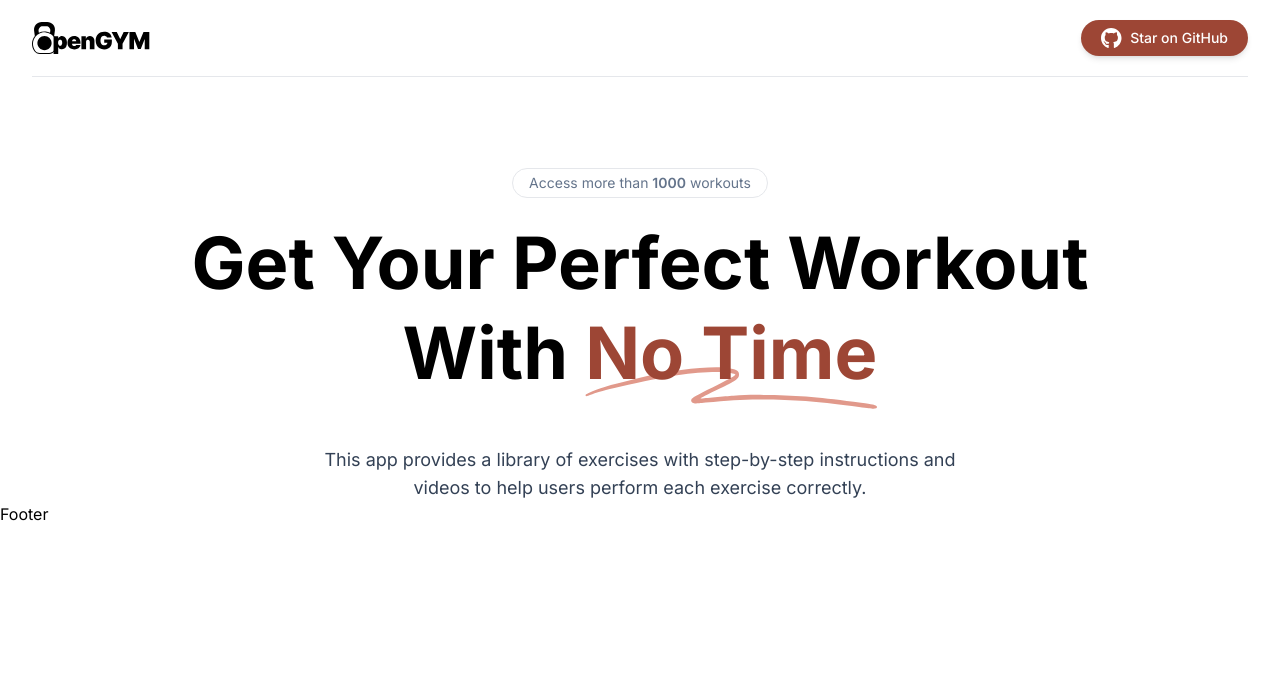
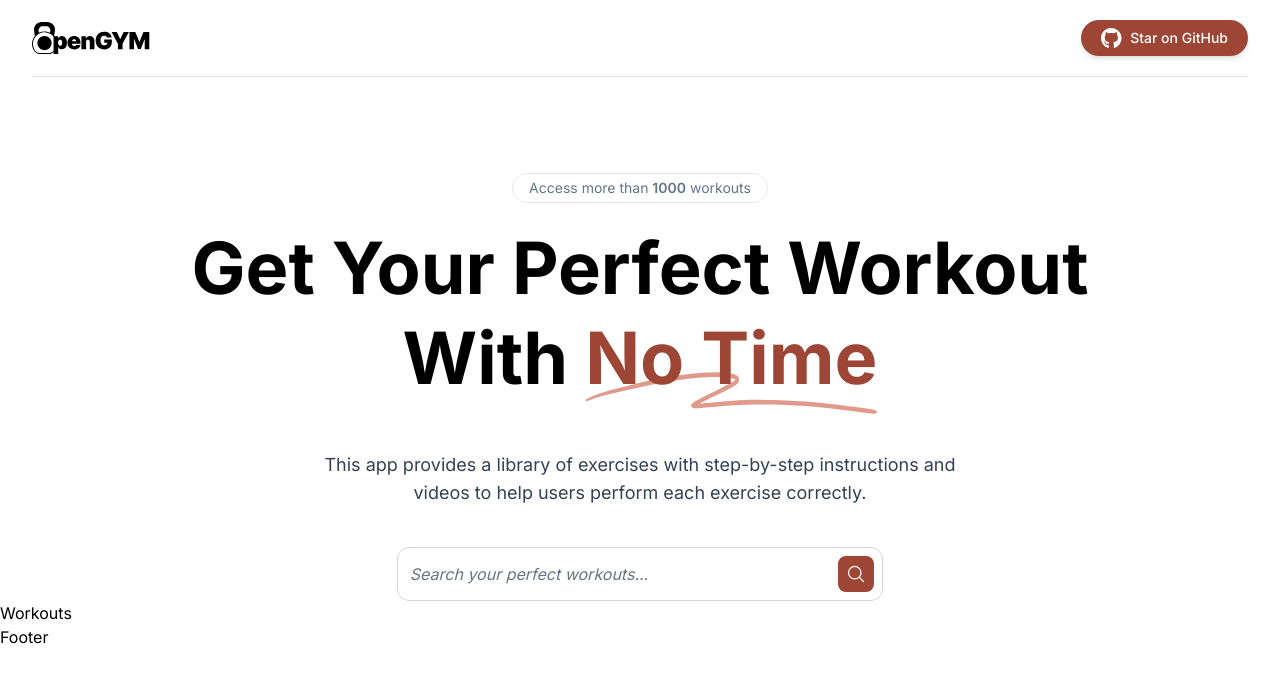
Before and after one commit to ritiksharmarj/opengym, a React (Create React App) app: page / in a window 1280 px wide. Shown: the top 682 px of the page. Built offline with nearby package versions, Linux system fonts and the light colour scheme.

Commit message:
Implementing Search Workouts

```diff
--- a/package.json
+++ b/package.json
@@ -3,6 +3,7 @@
   "version": "1.0.0",
   "private": true,
   "dependencies": {
+    "@heroicons/react": "^2.0.16",
     "@testing-library/jest-dom": "^5.14.1",
     "@testing-library/react": "^13.0.0",
     "@testing-library/user-event": "^13.2.1",
@@ -37,6 +38,7 @@
     ]
   },
   "devDependencies": {
+    "@tailwindcss/forms": "^0.5.3",
     "tailwindcss": "^3.2.7"
   }
 }
--- a/src/components/Header.js
+++ b/src/components/Header.js
@@ -5,7 +5,7 @@ import Logo from '../assets/images/opengym-logo.svg';
 import GithubIcon from '../assets/icons/github-icon.svg';
 
 const Header = () => (
-  <header className='sticky top-0 z-30 h-[72px] bg-white bg-opacity-50 backdrop-blur backdrop-filter'>
+  <header className='sticky top-0 z-30 bg-white bg-opacity-50 backdrop-blur backdrop-filter'>
     <div className='mx-auto max-w-7xl xl:px-8'>
       <div className='flex items-center justify-between border-b border-gray-200 py-5 px-4 sm:px-6 lg:px-8 xl:px-0'>
         <Link to='/'>
--- /dev/null
+++ b/src/components/SearchWorkouts.js
@@ -0,0 +1,21 @@
+import React, { useState } from 'react';
+import { MagnifyingGlassIcon } from '@heroicons/react/24/outline';
+
+const SearchExercises = ({ setWorkouts }) => {
+  const [search, setSearch] = useState('');
+
+  return (
+    <div className='xl:w-2/5 md:w-2/4 w-full mt-8 sm:mt-10 flex items-center justify-between gap-3 bg-white border border-gray-300 rounded-xl p-2 pl-3'>
+      <input
+        type='text'
+        placeholder='Search your perfect workouts...'
+        className='bg-white w-full border-none focus:outline-none focus:shadow-none focus:ring-0 placeholder:italic text-base p-0'
+      />
+      <button className='flex items-center justify-center bg-brown hover:bg-brown-dark rounded-lg p-2 focus:outline-none focus:ring focus:ring-brown-light transition'>
+        <MagnifyingGlassIcon className='h-5 w-5 text-white' />
+      </button>
+    </div>
+  );
+};
+
+export default SearchExercises;
--- /dev/null
+++ b/src/components/Workouts.js
@@ -0,0 +1,7 @@
+import React from 'react';
+
+const Workouts = () => {
+  return <div>Workouts</div>;
+};
+
+export default Workouts;
--- a/src/pages/Home.js
+++ b/src/pages/Home.js
@@ -1,13 +1,19 @@
-import React from 'react';
+import React, { useState } from 'react';
 
 import SquigglyLines from '../components/SquigglyLines';
+import SearchWorkouts from '../components/SearchWorkouts';
+import Workouts from '../components/Workouts';
 
 const Home = () => {
+  const [workouts, setWorkouts] = useState([]);
+
   return (
+    <>
       <main className='mx-auto max-w-7xl'>
         <div className='flex flex-col items-center px-4 sm:px-6 lg:px-8 pt-24'>
-        <p className='text-sm text-slate-500 border rounded-2xl py-1 px-4 mb-5'>
-          Access more than <span className='font-semibold'>1000</span> workouts
+          <p className='text-sm text-slate-500 border border-gray-200 rounded-2xl py-1 px-4 mb-5'>
+            Access more than <span className='font-semibold'>1000</span>{' '}
+            workouts
           </p>
 
           <h1 className='mx-auto max-w-5xl text-5xl sm:text-7xl font-bold text-center sm:leading-tight'>
@@ -20,10 +26,16 @@ const Home = () => {
 
           <p className='mx-auto max-w-2xl mt-12 text-lg leading-7 text-slate-700 text-center'>
             This app provides a library of exercises with step-by-step
-          instructions and videos to help users perform each exercise correctly.
+            instructions and videos to help users perform each exercise
+            correctly.
           </p>
+
+          <SearchWorkouts setWorkouts={setWorkouts} />
         </div>
       </main>
+
+      <Workouts setWorkouts={setWorkouts} workouts={workouts} />
+    </>
   );
 };
 
--- a/tailwind.config.js
+++ b/tailwind.config.js
@@ -8,6 +8,7 @@ module.exports = {
       current: 'currentColor',
       gray: {
         200: '#e5e7eb',
+        300: '#d1d5db',
       },
       slate: {
         500: '#64748b',
@@ -22,5 +23,5 @@ module.exports = {
       },
     },
   },
-  plugins: [],
+  plugins: [require('@tailwindcss/forms')],
 };
```
Also changed, not shown: 1 other file (tests, documents, lock files or other folders). Lines whose indentation alone changed are shown as unchanged.
